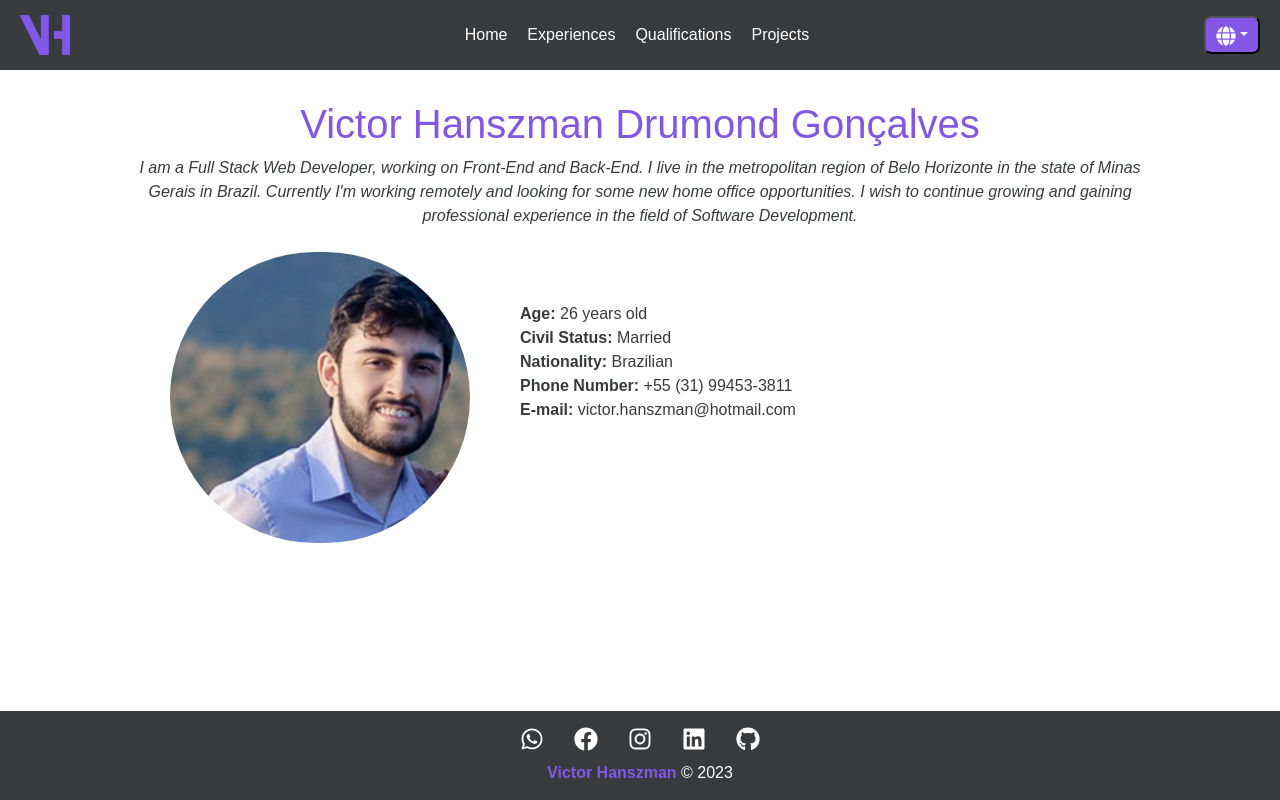
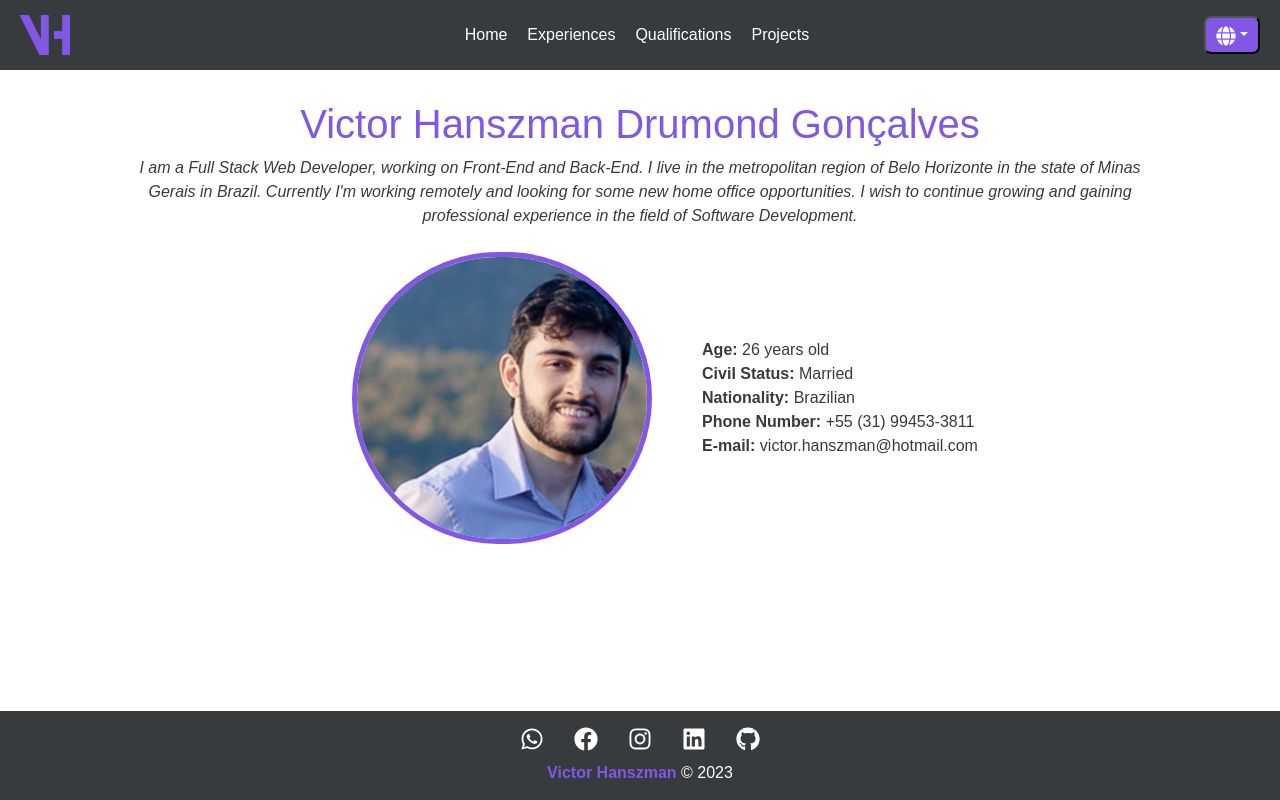
Before and after one commit to Hanszman/victor_hanszman_portfolio, a React (Create React App) app: page / in a window 1280 px wide. Built offline with nearby package versions, Linux system fonts and the light colour scheme; some icons are missing.

Commit message:
ajustes no css da tela de início

```diff
--- a/src/components/pages/home/Home.css
+++ b/src/components/pages/home/Home.css
@@ -4,6 +4,8 @@
 
 .info {
     display: flex;
+    justify-content: center;
+    align-items: center;
 }
 
 .profilePicImg {
@@ -11,6 +13,7 @@
     height: auto;
     margin: 0 50px;
     border-radius: 200px;
+    border: 5px solid #8257e5;
 }
 
 .infoText {
```
Also changed, not shown: src/components/layout/navbar/Navbar.css (line endings or trailing spaces).
